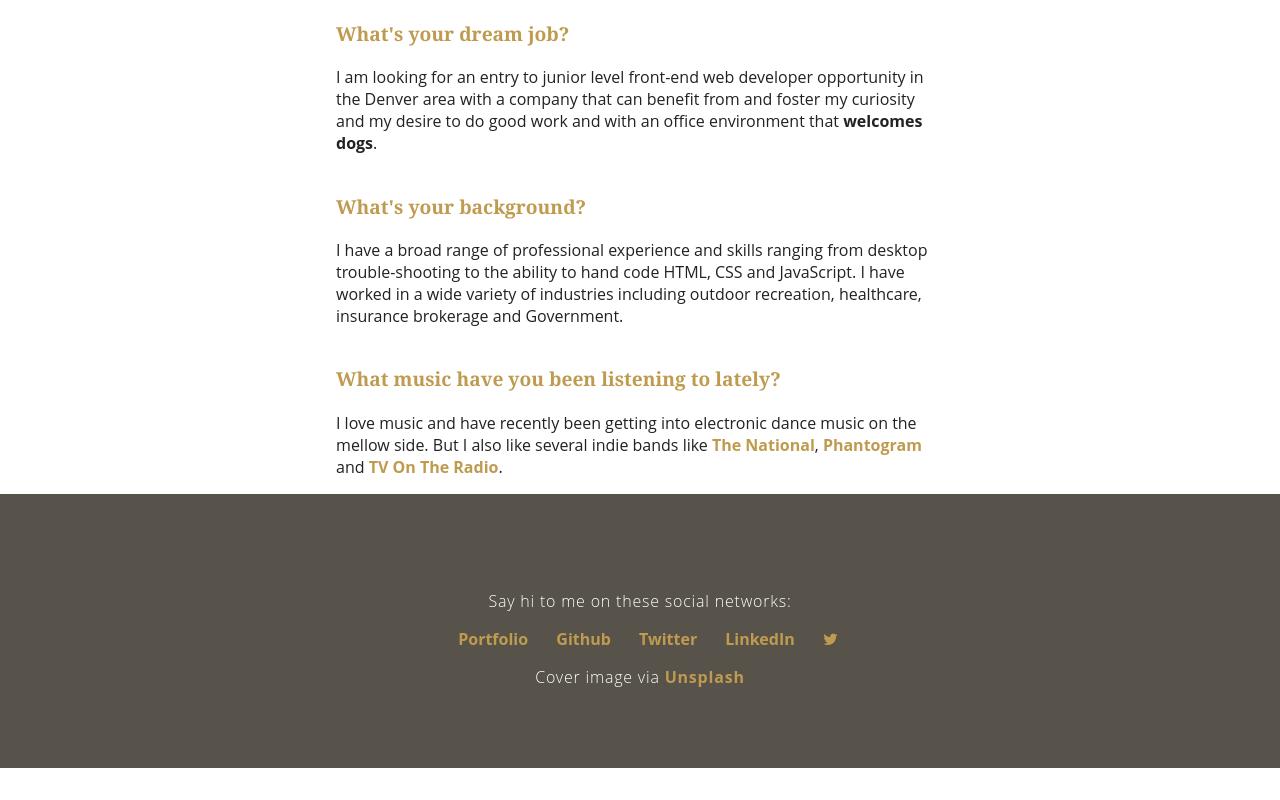
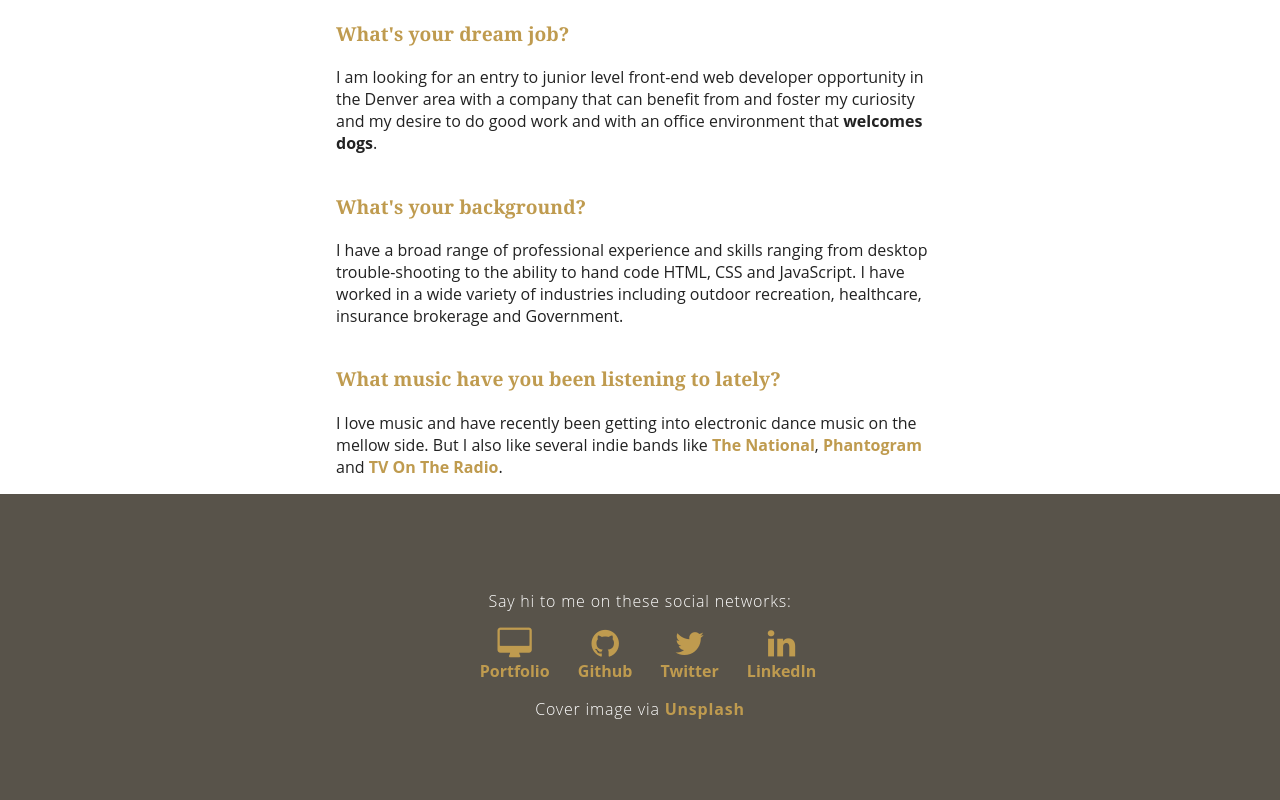
Before and after one commit to mrmyers5280/about-me, a plain HTML site: page index.html in a window 1280 px wide. Shown: the part 1461-2261 px from the top of the page. Before the commit the page ends 2229 px from the top, so only its background shows below. Drawn offline with nearby package versions, Linux system fonts and the light colour scheme.

Commit message:
With index.html, add font-awesome icons for social links

```diff
--- a/index.html
+++ b/index.html
@@ -41,11 +41,10 @@
 		<div class="content-footer">
 		<p>Say hi to me on these social networks:</p>
 		<ul class="social">
-			<li><a href="http://www.portfolio.myerswest.com" target="_blank">Portfolio</a></li>
-			<li><a href="https://github.com/mrmyers5280" target="_blank">Github</a></li>
-			<li><a href="https://twitter.com/NotThatMikeM" target="_blank">Twitter</a></li>
-			<li><a href="https://www.linkedin.com/in/notthatmikemyers" target="_blank">LinkedIn</a></li>
-			<li class="icons"><a href="https://twitter.com/NotThatMikeM" target="_blank"><i class="fa fa-twitter"></i></a></li>
+			<li><a href="http://www.portfolio.myerswest.com" target="_blank"><i class="fa fa-desktop fa-2x"></i><br />Portfolio</a></li>
+			<li><a href="https://github.com/mrmyers5280" target="_blank"><i class="fa fa-github fa-2x"></i><br />Github</a></li>
+			<li><a href="https://twitter.com/NotThatMikeM" target="_blank"><i class="fa fa-twitter fa-2x"></i><br />Twitter</a></li>
+			<li><a href="https://www.linkedin.com/in/notthatmikemyers" target="_blank"><i class="fa fa-linkedin fa-2x"></i><br />LinkedIn</a></li>
 		</ul>
 		<p id="photoCredit">Cover image via <a href="http://www.unsplash.com">Unsplash</a></p>
 		</div>
```
